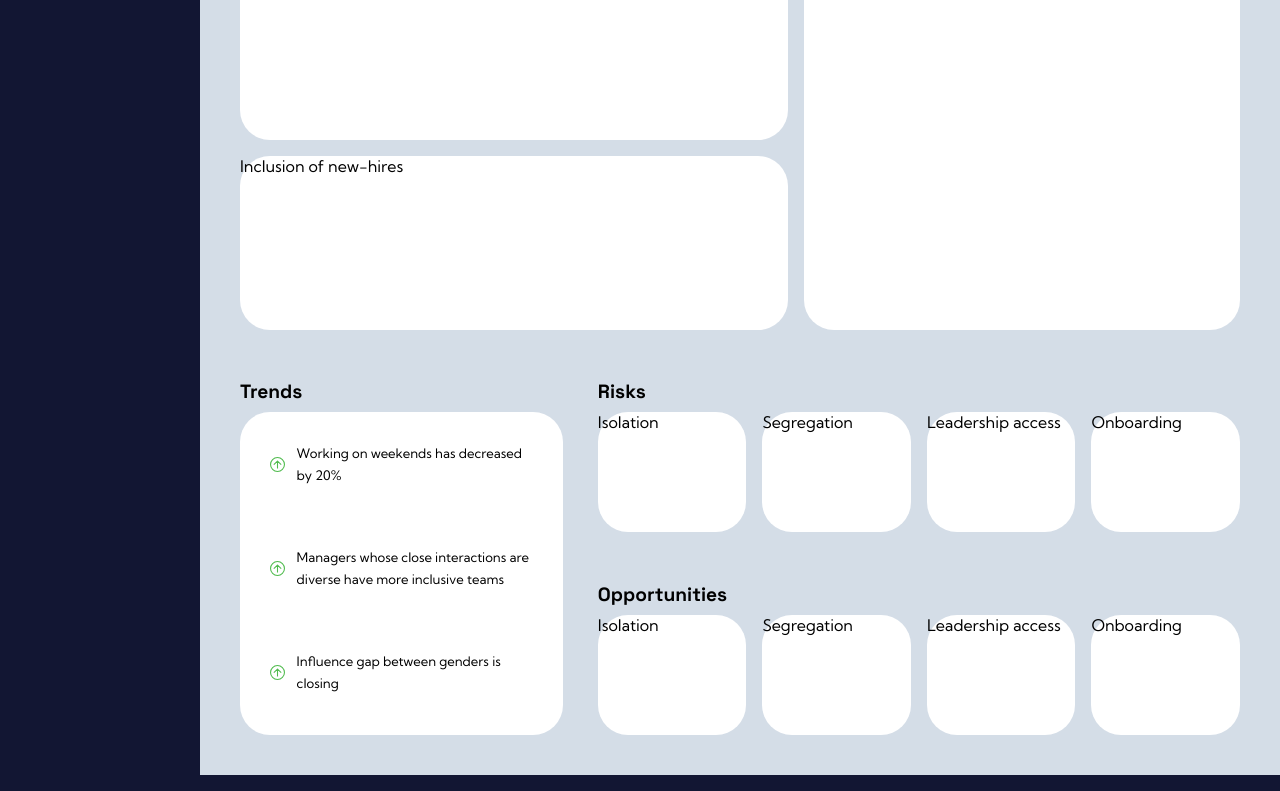
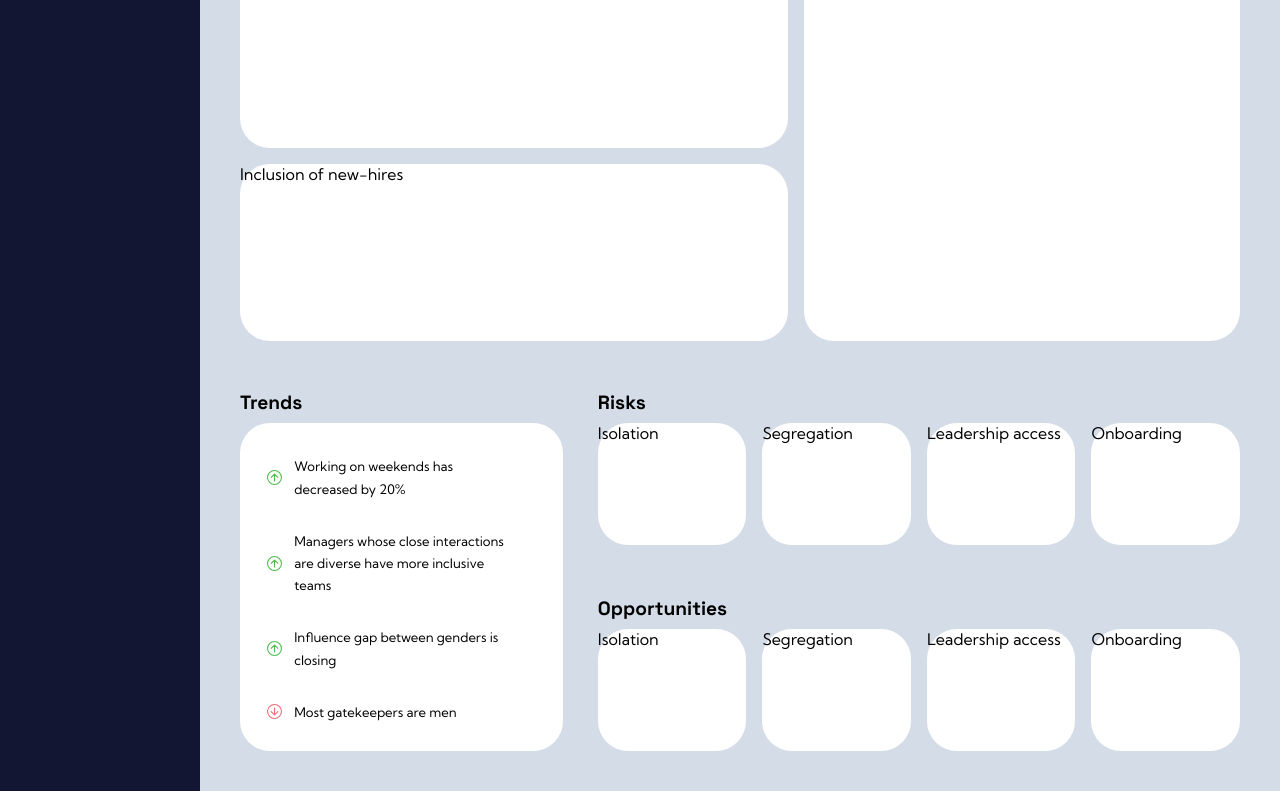
Before and after one commit to JTKsson/jolint-dashboard, a Next.js app: page / in a window 1280 px wide. Shown: the part 554-1345 px from the top of the page. Built offline with nearby package versions, Linux system fonts and the light colour scheme.

Commit message:
update margin styling for trends card

```diff
--- a/src/app/components/TrendsCard/trendsCard.module.css
+++ b/src/app/components/TrendsCard/trendsCard.module.css
@@ -1,22 +1,30 @@
+.main {
+    padding: 1.7rem;
+    padding-top: 2rem;
+}
+
 .trendContainer {
     overflow: scroll;
     aspect-ratio: 1;
-    /* padding: 30px 25px; */
 }
 
 .trendItem {
-    /* outline: auto; */
+    align-items: center;
     display: flex;
-    padding: 1.85rem;
-    /* padding-bottom: 30px; */
     font-style: normal;
     font-weight: 400;
     line-height: 140%;
-    align-items: center;
+    padding-bottom: 1.85rem;
+    padding-right: 1.85rem;
+    ;
+}
+
+.trendItem:last-child {
+    padding-bottom: 0;
 }
 
 .img {
+    align-items: center;
+    display: flex;
     padding-right: 0.75rem;
-    display: flex;
-    align-items: center;
 }
```
